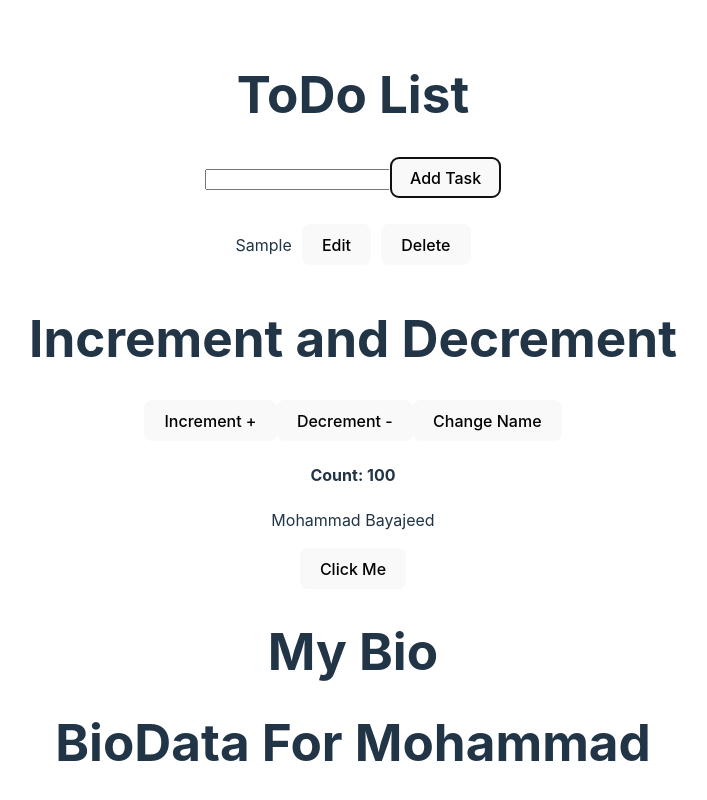
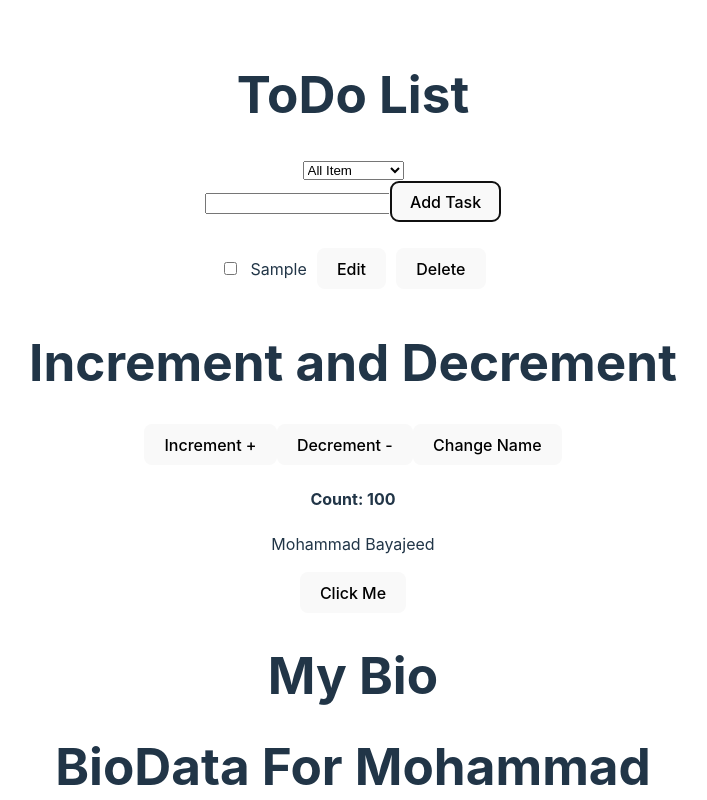
Before and after one commit to bayajeed/React, a React (Vite) app: page / in a window 1280 px wide. Both pictures are taken after typing "Sample" into the empty fields and a click on the button "Add Task". Shown: the top 800 px of the page, without its empty margins (287-994 px from the left). Built offline with nearby package versions, Linux system fonts and the light colour scheme.

Commit message:
`feat: added filtering and completion toggle functionality to ToDoList component`

```diff
--- a/src/components/ToDoLIst.jsx
+++ b/src/components/ToDoLIst.jsx
@@ -4,8 +4,19 @@ import './../App.css';
 function ToDoList () {
     const [task, setTask] = useState("");
     const [taskList, setTaskList] = useState([]);
-    const [editMode, setEditMode] = useState(false)
-    const [editableNote, setEditableNote] = useState(null)
+    const [editMode, setEditMode] = useState(false);
+    const [editableNote, setEditableNote] = useState(null);
+    const [filteredTerm, setFilteredTerm] = useState('all');
+
+    const filteredNote = taskList.filter((note) =>{
+        if (filteredTerm === 'completed'){
+            return note.isCompleted === true;
+        } else if (filteredTerm === 'uncompleted'){
+            return note.isCompleted === false;
+        } else {
+            return true; // eikhane note use korlam na keno?
+        }
+    });
 
     const handleTaskChange = (e) => {
         setTask(e.target.value);
@@ -24,6 +35,7 @@ function ToDoList () {
         const newnote = {
             id: crypto.randomUUID(),  //or// id: Date.now() + "",
             title: task,
+            isCompleted: false,
         }
         console.log("Random ID: ", newnote.id);
 
@@ -32,7 +44,7 @@ function ToDoList () {
 
     }
 
-    const updateHandler = (e) => {
+    const updateHandler = () => {
 
         // alert("Update your item ");
         // const newArr = taskList.map((note)=>{
@@ -64,18 +76,36 @@ function ToDoList () {
         setEditMode(true) // update mode chalu hobe
     }
 
+    const toggleIsCompletedFlag = (targetedNote) =>{
+        // note.isCompleted = !note.isCompleted; // Muted hocche
+
+        const checkArry = taskList.map((note) =>{
+            if (note.id === targetedNote.id){
+                return {...note, isCompleted: !note.isCompleted}; // isCompleted: True or Fauls
+            }
+            return{...note}
+        })
+        setTaskList(checkArry)
+    }
+
     return(
         <>
             <div className="todo">
                 <h1>ToDo List</h1>
+                <select name="" id="" value={filteredTerm} onChange={(e)=> setFilteredTerm(e.target.value)}>
+                    <option value="all">All Item</option>
+                    <option value="completed">Completed</option>
+                    <option value="uncompleted">Uncompleted</option>
+                </select>
                 <form onSubmit={submitHandler}>
                     < input type="text" value={task} onChange={handleTaskChange} />
                     <button type="submit">{editMode ?  "Update Task" : "Add Task"}</button>
                 </form>
 
                 <ul className="task-list">
-                    {taskList.map((task) =>(
+                    {filteredNote.map((task) =>(
                         <li key={task.id}>
+                            <input type="checkbox" checked={task.isCompleted} onChange={()=>toggleIsCompletedFlag(task)} />
                             <span>{task.title}</span>
                             <button onClick={() => editHandler(task)}>Edit</button>
                             <button onClick={() => deleteHandler(task.id)}>Delete</button>
```
